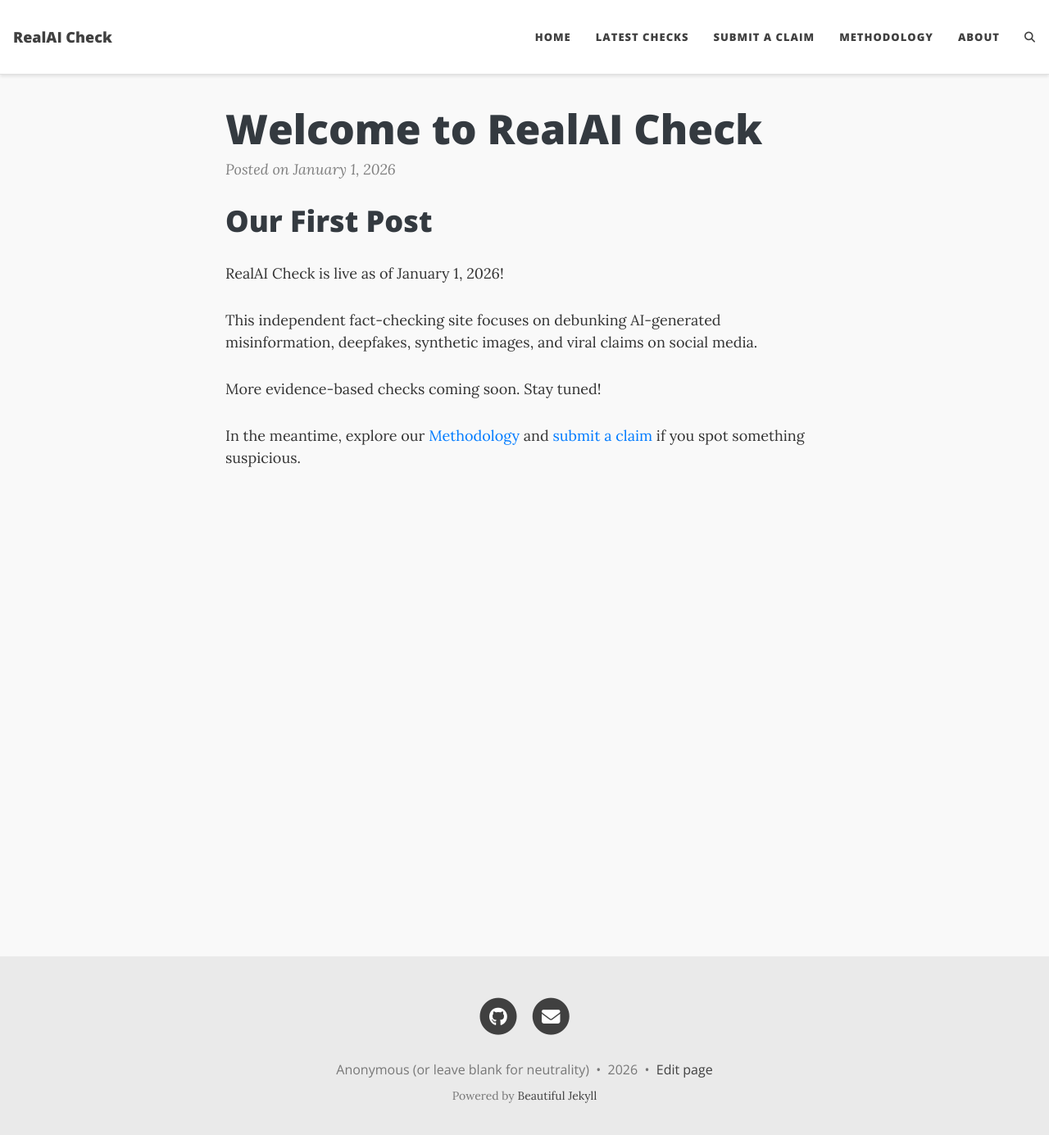
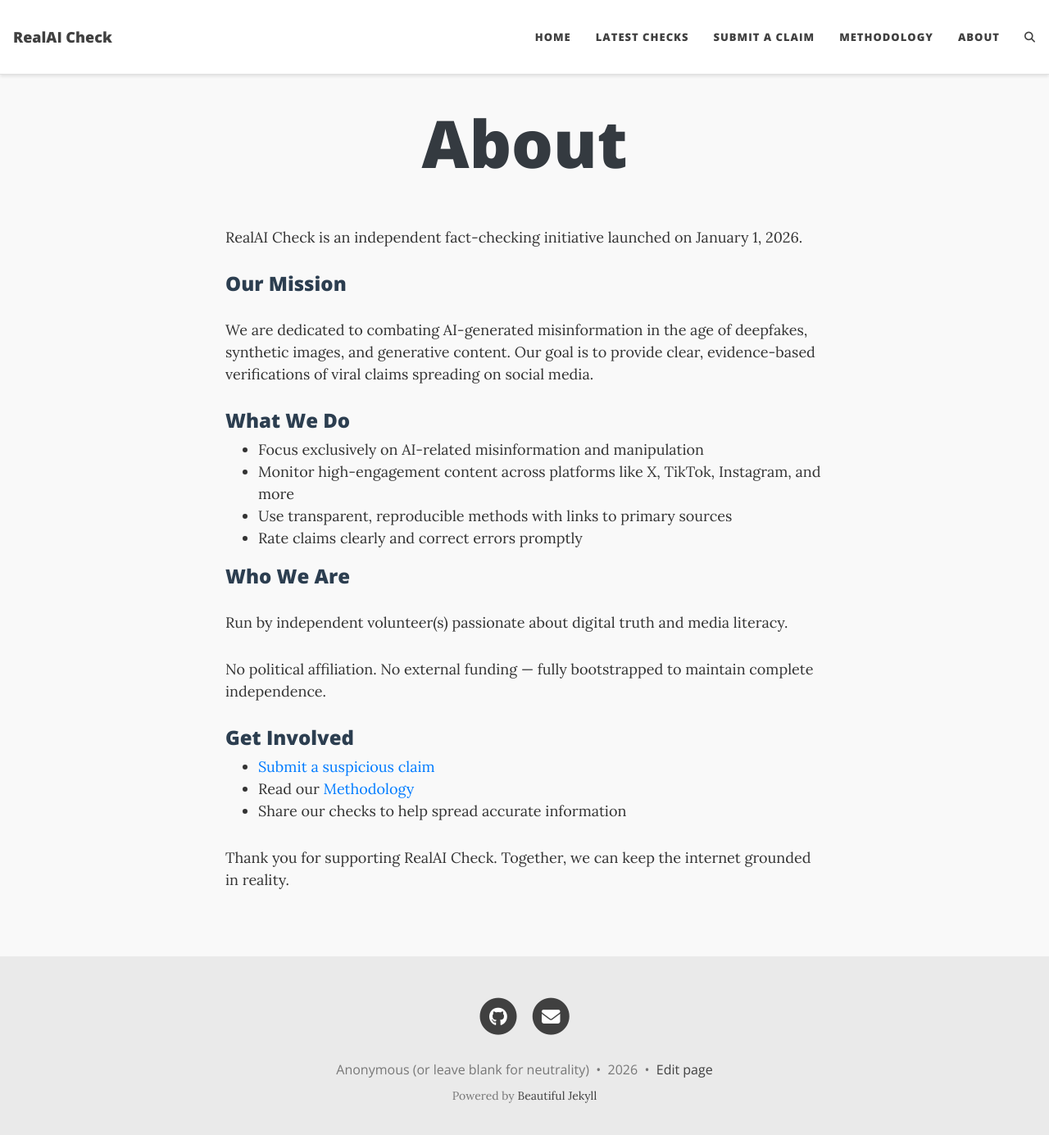
Before and after one commit to Arjun-K-Varkey/realaicheck.github.io, a Jekyll site: the page built from about.md, in a window 1280 px wide and 1398 px high. Shown: the top 1385 px of the window at 82% size. Built offline with Jekyll 4.4.1, drawn with Linux system fonts in a browser that asks for light colours; comment, search, counter and statistics services are not loaded.

Commit message:
Revise about.md for RealAI Check details
Updated the about page to reflect the mission and activities of RealAI Check.

```diff
--- a/about.md
+++ b/about.md
@@ -1,15 +1,27 @@
 ---
-layout: post
-title: Welcome to RealAI Check
-date: 2026-01-01
+layout: page
+title: About
 ---
 
-# Our First Post
+RealAI Check is an independent fact-checking initiative launched on January 1, 2026.
 
-RealAI Check is live as of January 1, 2026!
+### Our Mission
+We are dedicated to combating AI-generated misinformation in the age of deepfakes, synthetic images, and generative content. Our goal is to provide clear, evidence-based verifications of viral claims spreading on social media.
 
-This independent fact-checking site focuses on debunking AI-generated misinformation, deepfakes, synthetic images, and viral claims on social media.
+### What We Do
+- Focus exclusively on AI-related misinformation and manipulation
+- Monitor high-engagement content across platforms like X, TikTok, Instagram, and more
+- Use transparent, reproducible methods with links to primary sources
+- Rate claims clearly and correct errors promptly
 
-More evidence-based checks coming soon. Stay tuned!
+### Who We Are
+Run by independent volunteer(s) passionate about digital truth and media literacy.
 
-In the meantime, explore our [Methodology](/methodology) and [submit a claim](/submit) if you spot something suspicious.
+No political affiliation. No external funding — fully bootstrapped to maintain complete independence.
+
+### Get Involved
+- [Submit a suspicious claim](/submit)
+- Read our [Methodology](/methodology)
+- Share our checks to help spread accurate information
+
+Thank you for supporting RealAI Check. Together, we can keep the internet grounded in reality.
```
